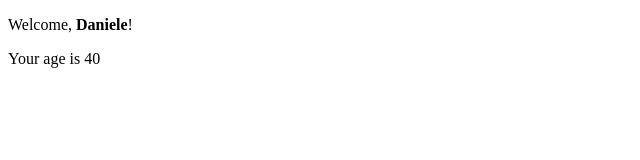
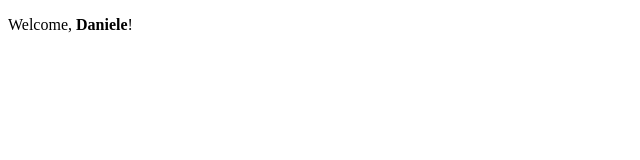
Before and after one commit to fabry84x/esercizi_react, a React (Create React App) app: page / in a window 1280 px wide. Shown: the top 160 px of the page, without its empty margins (0-640 px from the left). Built offline with nearby package versions, Linux system fonts and the light colour scheme.

Commit message:
feature/Conditional Rendering-01

```diff
--- a/src/App.js
+++ b/src/App.js
@@ -3,6 +3,6 @@
 
 export class App extends React.Component {
     render () {
-        return <Welcome name={<strong>Daniele</strong>} age={40}/>
+        return <Welcome name={<strong>Daniele</strong>} age={18}/>
     }
 }
--- a/src/Welcome.js
+++ b/src/Welcome.js
@@ -6,7 +6,7 @@
         return (
             <div>
                 <p>Welcome, {this.props.name}!</p>
-                <Age age={this.props.age} />
+                {this.props.age>18 && <Age age={this.props.age} />}
             </div>
         )
     }
```
